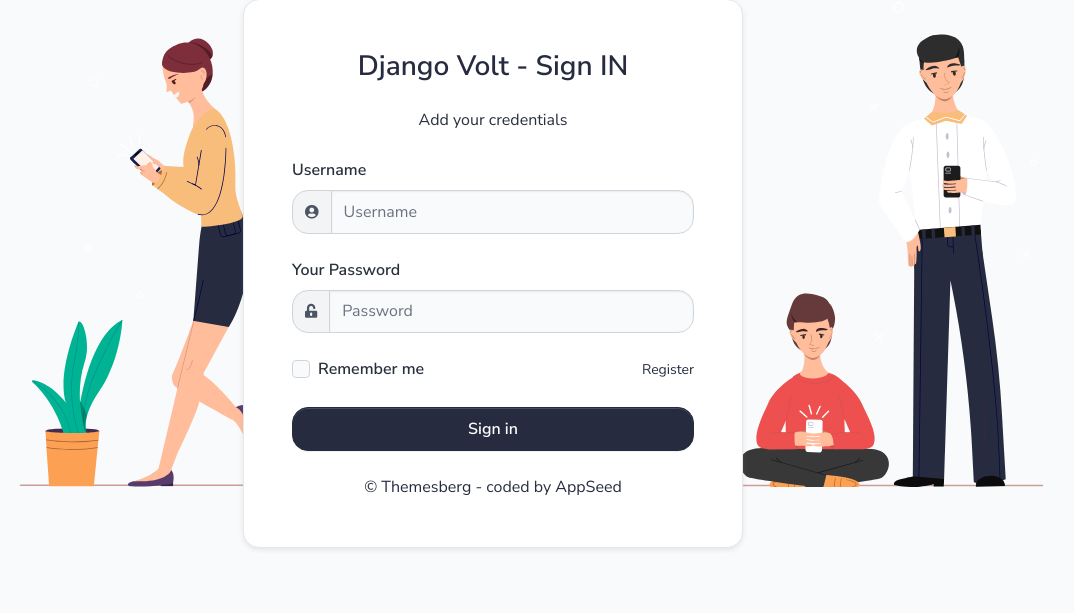
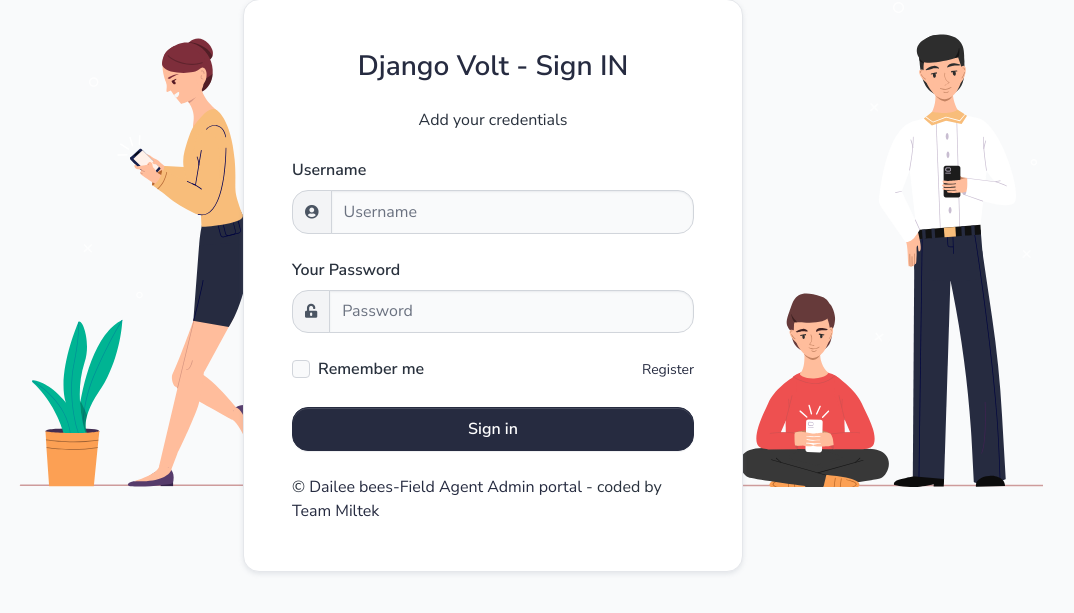
Before and after one commit to Firos333/fieldagent-admin, a Django app: page /login/ in a window 1280 px wide. Shown: the part 81-694 px from the top of the page, without its empty margins (147-1221 px from the left). Run offline with Django 3.2, Linux system fonts and the light colour scheme; some libraries are stand-ins or nearby versions.

Commit message:
first commit

```diff
--- a/core/templates/accounts/login.html
+++ b/core/templates/accounts/login.html
@@ -71,8 +71,8 @@
 
                             <div class="d-flex justify-content-center align-items-center mt-4">
                                 <span class="font-weight-normal">
-                                    &copy; <a  href="https://themesberg.com" target="_blank">Themesberg</a>
-                                    - coded by <a target="_blank" href="https://appseed.us">AppSeed</a>
+                                    &copy; <a  href="https://www.miltek.co.in/" target="_blank">Dailee bees-Field Agent Admin portal</a>
+                                    - coded by <a target="_blank" href="https://www.miltek.co.in/">Team Miltek</a>
                                 </span>
                             </div>
 
--- a/core/templates/includes/footer.html
+++ b/core/templates/includes/footer.html
@@ -2,7 +2,7 @@
         <div class="row">
             <div class="col-12 col-lg-6 mb-4 mb-lg-0">
                 <p class="mb-0 text-center text-xl-left">
-                    &copy; <a class="text-primary fw-normal" href="https://themesberg.com" target="_blank">Daily bees</a>
+                    &copy; <a class="text-primary fw-normal" href="https://www.miltek.co.in/" target="_blank">Daily bees</a>
                 - Coded by <a href="https://www.miltek.co.in/" target="_blank">Team Miltek</a>.
                 </p>
             </div>
```
